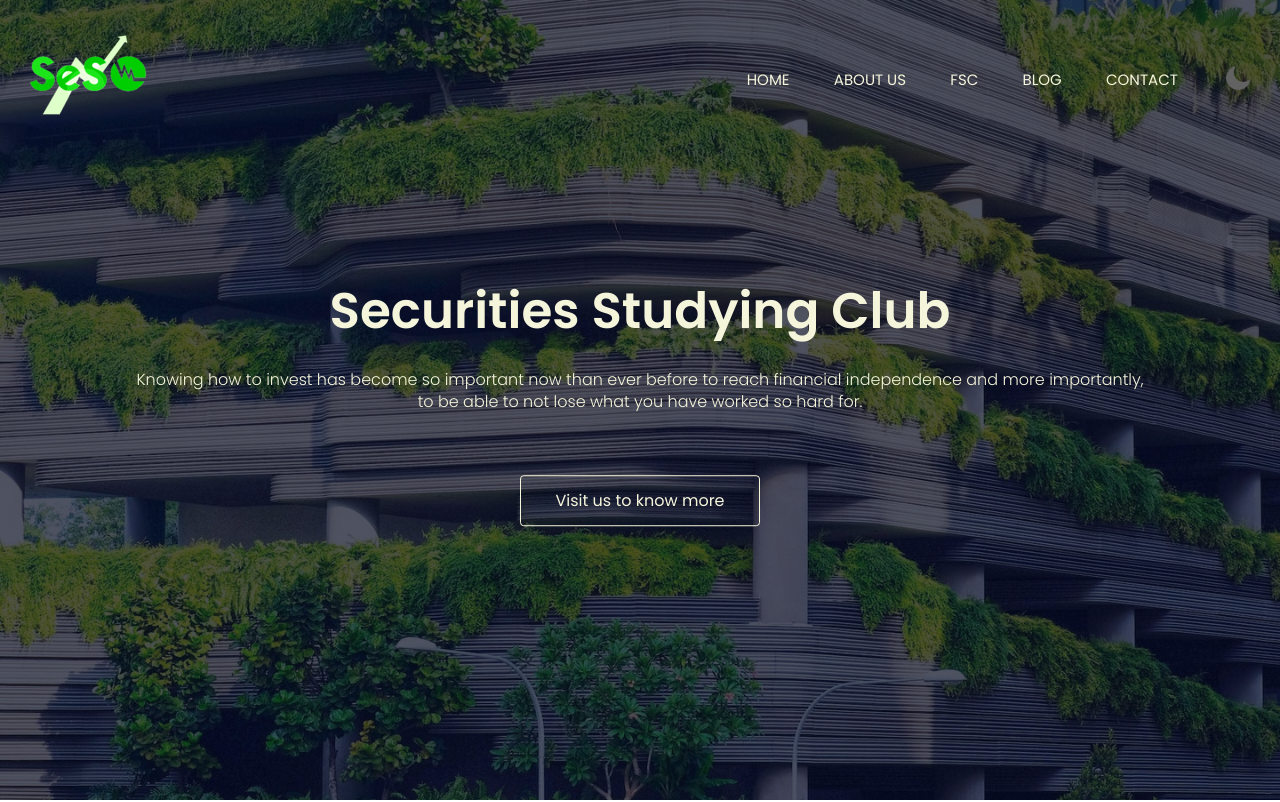
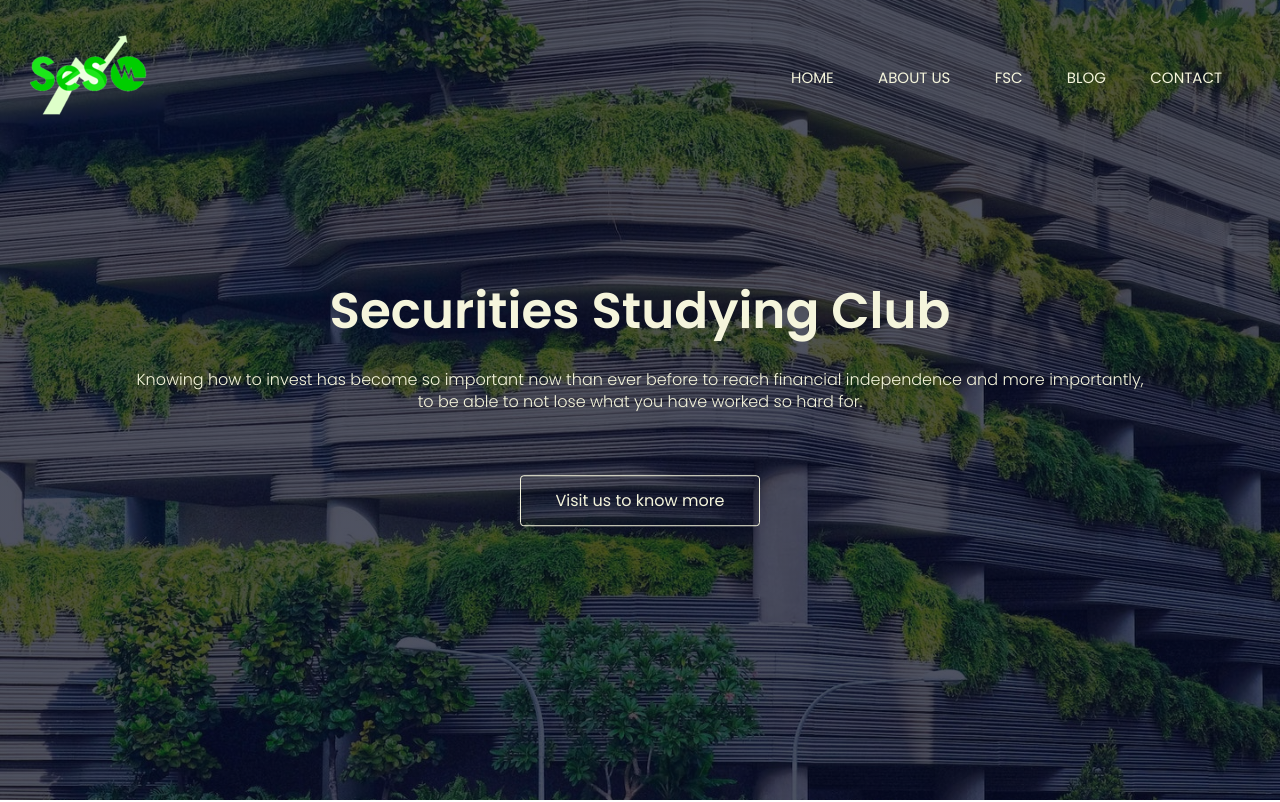
Before and after one commit to RoamingPandaX/RoamingPandaX.github.io, a plain HTML site: page index.html in a window 1280 px wide. Shown: the top 802 px of the page. Drawn offline with nearby package versions, Linux system fonts and the light colour scheme.

Commit message:
Update index.html

```diff
--- a/index.html
+++ b/index.html
@@ -30,7 +30,6 @@
           <li class="nav"><a href="blog.html">BLOG</a></li>
           <!---<li class="nav"><a href="#">TOOLS</a></li>--->
           <li class="nav"><a href="contact.html">CONTACT</a></li>
-          <li class="dark-theme"><img src="SeSC/dark theme icon/moon.png" id="dark-theme"></li>
         </ul>
     </div>
     <ion-icon class="fa fa-bars" name="menu-outline" onclick="showMenu()"></ion-icon>
```
